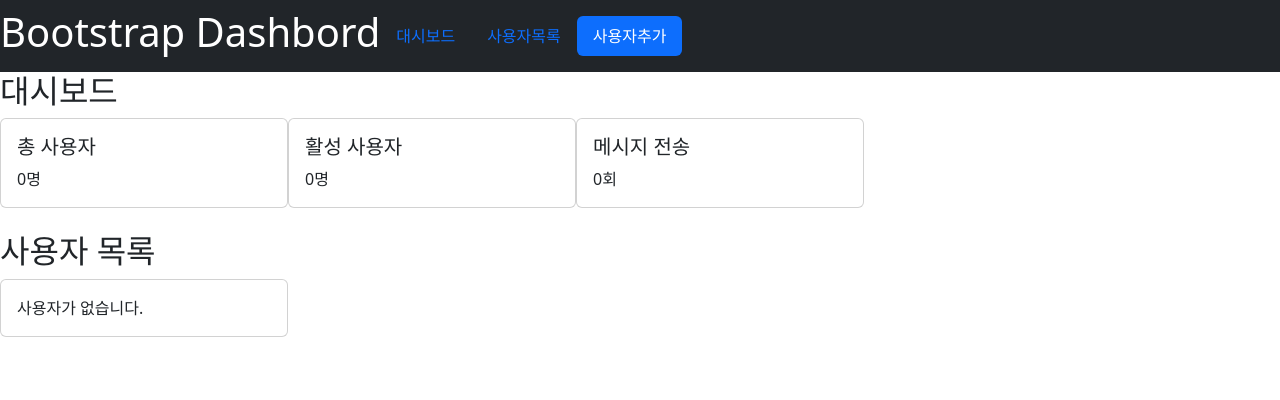
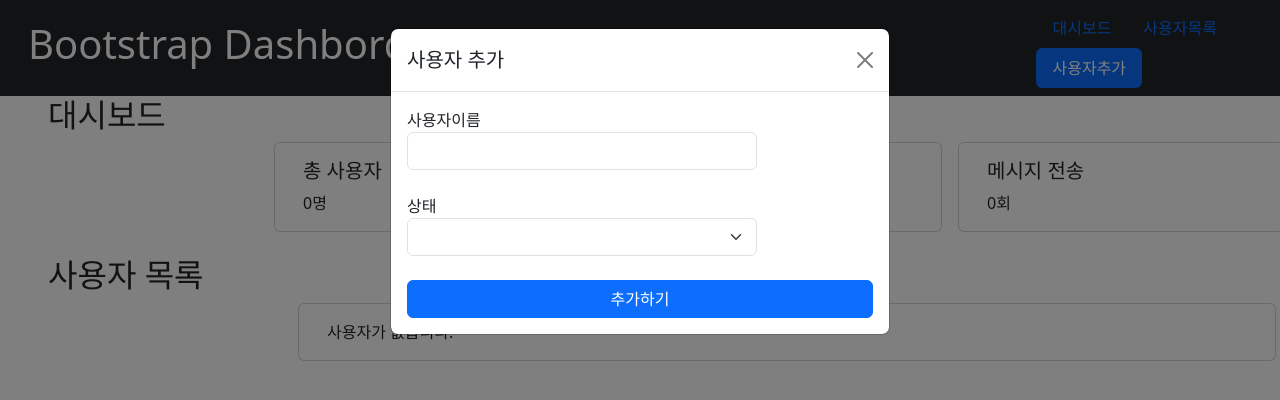
Before and after one commit to HYEGYEONG/khg_example, a plain HTML site: page index_0514.html in a window 1280 px wide. Both pictures are taken after a click on the link "사용자추가". Drawn offline with nearby package versions, Linux system fonts and the light colour scheme.

Commit message:
0514_index2

```diff
--- a/index_0514.html
+++ b/index_0514.html
@@ -11,11 +11,12 @@
 </head>
 <body>
   <nav class="navbar navbar-expand-lg navbar-dark bg-dark">
-  <!--navbar-expand-lg: 중간 화면 (lg, 992px 이상)부터 네비게이션 메뉴가 가로로 확장됩니다.-->
-    <h1  class="text-white">
-    Bootstrap Dashbord
-    </h1>
-    <div>
+    <div class="container-fluid">
+        <h1  class="text-white ms-3">
+        Bootstrap Dashbord
+      </h1>
+    </div>
+    <div class="collapse navbar-collapse justify-content-end" id="navbarNav">
       <ul class="nav nav-pills">
         <li class="nav-item">
           <a class="nav-link" aria-current="page" href="#">대시보드</a>
@@ -24,42 +25,69 @@
           <a class="nav-link" href="#">사용자목록</a>
         </li>
         <li class="nav-item">
-          <a class="nav-link active" href="#">사용자추가</a>
+          <a class="nav-link active" href="#"  data-bs-toggle="modal" data-bs-target="#tModal">사용자추가</a>
         </li>
       </ul>
     </div>
   </nav>
-  <h2>대시보드</h2>
+  <h2 class="ms-5">대시보드</h2>
 
-  <div class="d-flex">
-    <div class="card" style="width: 18rem;">
+  <div class="row justify-content-end"  >
+    <div class="card mx-2" style="width: 25%">
       <div class="card-body">
         <h5 class="card-title">총 사용자</h5>
         <p class="card-text">0명</p>
       </div>
     </div>
     <br/>
-    <div class="card" style="width: 18rem;">
+    <div class="card mx-2" style="width: 25%;">
       <div class="card-body">
         <h5 class="card-title">활성 사용자</h5>
-        <p class="card-text">0명</p>
+        <p class="card-text center">0명</p>
       </div>
     </div>
-  </br />
-    <div class="card" style="width: 18rem;">
+    </br />
+    <div class="card mx-2" style="width: 25%;">
       <div class="card-body">
         <h5 class="card-title">메시지 전송</h5>
         <p class="card-text">0회</p>
       </div>
     </div>
   </div>
-    <br/>
-     <h2>사용자 목록</h2>
-    <div class="card" style="width: 18rem;">
+  <br/>
+  <h2 class="ms-5">사용자 목록</h2>
+  <div class="row justify-content-end">
+    <div class="card mx-3 " style="width: 75%">
       <div class="card-body">
         <p class="card-text">사용자가 없습니다.</p>
       </div>
     </div>
+  </div>
+
+  <!-- Modal -->
+  <div class="modal fade" id="tModal" tabindex="-1" aria-labelledby="exampleModalLabel" aria-hidden="true">
+    <div class="modal-dialog">
+      <div class="modal-content">
+        <div class="modal-header">
+          <h1 class="modal-title fs-5" id="exampleModalLabel">사용자 추가</h1>
+          <button type="button" class="btn-close" data-bs-dismiss="modal" aria-label="Close"></button>
+        </div>
+        <div class="modal-body">
+          사용자이름<br />
+          <input type="text" class="form-control w-75">
+          <br />
+           상태<br />
+          <select class="form-select w-75">
+              <option value=""></option>
+              <option value="1">활성</option>
+              <option value="2">비활성</option>
+          </select>
+          <br/>
+          <button type="button" class="btn btn-primary w-100">추가하기</button>
+        </div>
+      </div>
+    </div>
+  </div>
 
 </body>
 </html>
```
